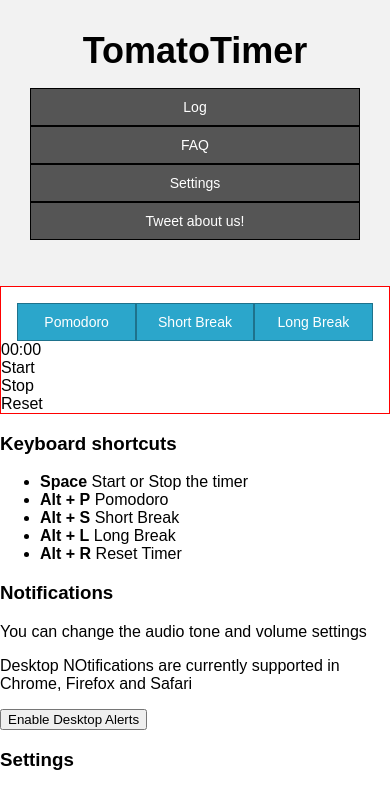
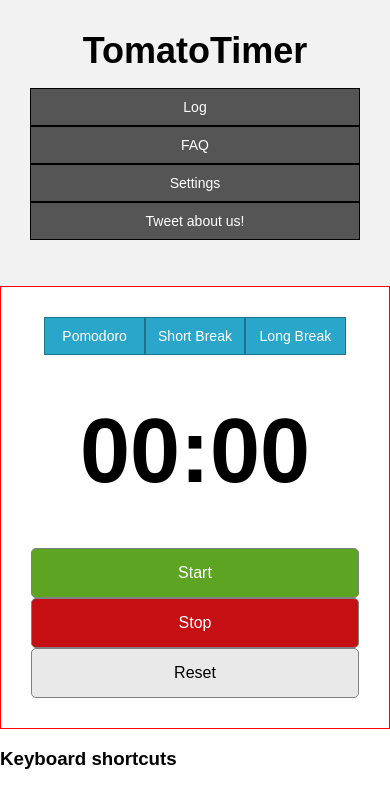
Before and after one commit to patreccon/tomaton, a plain HTML site: page index.html in a window 390 px wide. Shown: the top 785 px of the page. Drawn offline with Linux system fonts and the light colour scheme.

Commit message:
Seccion Principal y Responsiva agregada

```diff
--- a/css/index.css
+++ b/css/index.css
@@ -53,8 +53,7 @@
     display:flex;
     justify-content:center;
     list-style:none;
-    margin-bottom:0;
-
+    margin:0;
 }
 .menu-pomodoro li{
     border:1px solid #1e728c;
@@ -65,7 +64,6 @@
     padding:10px 0;
     background:#2ba6cb;
     cursor:pointer;
-
 }
 .menu-pomodoro li:hover{
     background-color:#2284A1;
@@ -73,8 +71,48 @@
 
 .timer{
     border:red 1px solid;
+    padding:1em 0;
 }
 
+.timer-pomodoro{
+    font-size:90px;
+    font-weight:bold;
+    text-align:center;
+    margin:0.5em 0;
+    /* margin:0 auto; */
+}
+.timer-operations{
+    display:flex;
+    justify-content:center;
+}
+.timer-operations div{
+
+    margin-right:40px;
+    border:gray solid 1px;
+    border-radius:5px;
+    color:white;
+    padding:15px 40px;
+
+}
+.timer-operations div:nth-child(1){
+    background-color:#5da423;
+}
+.timer-operations div:nth-child(1):hover{
+    background-color:#396516;
+}
+.timer-operations div:nth-child(2){
+    background-color:#c60f13;
+}
+.timer-operations div:nth-child(2):hover{
+    background-color:#7f0a0c;
+}
+.timer-operations div:nth-child(3){
+    color:#000;
+    background-color:#e9e9e9;
+}
+.timer-operations div:nth-child(3):hover{
+    background-color:#c3c3c3;
+}
 @media screen and (max-width:1024px)
 {
 
@@ -100,6 +138,16 @@
     .menu-pomodoro li{
         width:30%;
     }
+    .timer{
+        padding:30px 30px;
+    }
+    .timer-operations{
+        display:block;
+        text-align:center;
+    }
+    .timer-operations div{
+        margin-right:0;
+    }
 }
 @media screen and (max-width:480px)
 {
--- a/index.html
+++ b/index.html
@@ -31,10 +31,13 @@
             00:00
         </div>
 
-        <div class="timer-operations">
-            <div>Start</div>
-            <div>Stop</div>
-            <div>Reset</div>
+
+        <div class="container">
+                <div class="timer-operations">
+                        <div>Start</div>
+                        <div>Stop</div>
+                        <div>Reset</div>
+                    </div>
         </div>
     </section>
     <section class="info">
```
